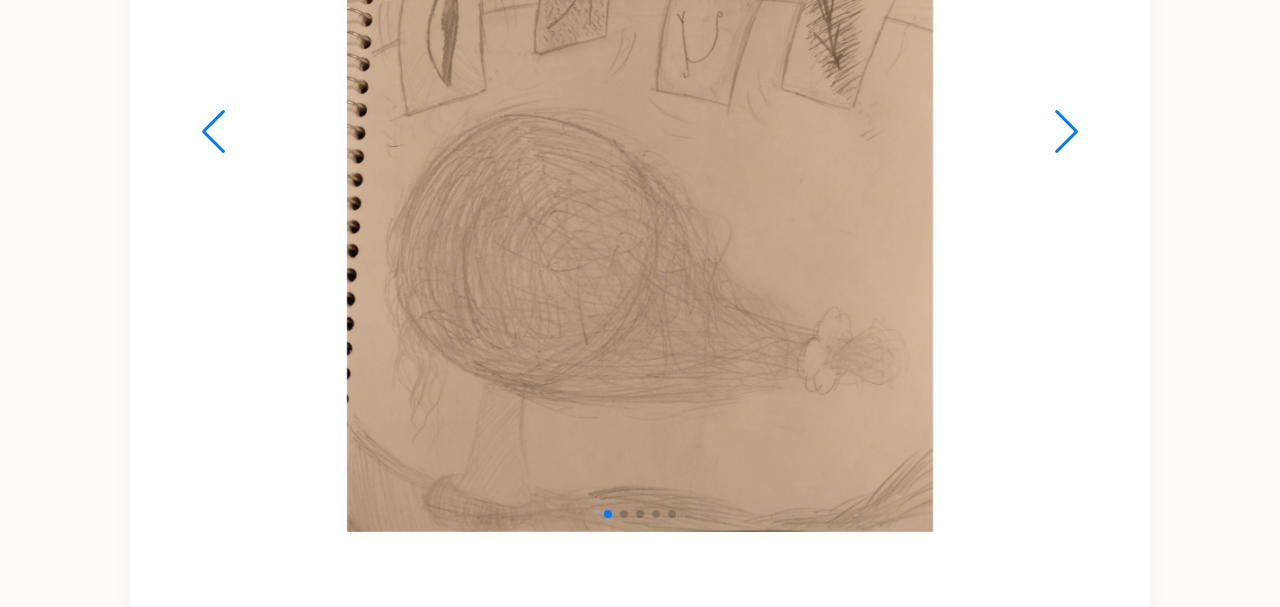
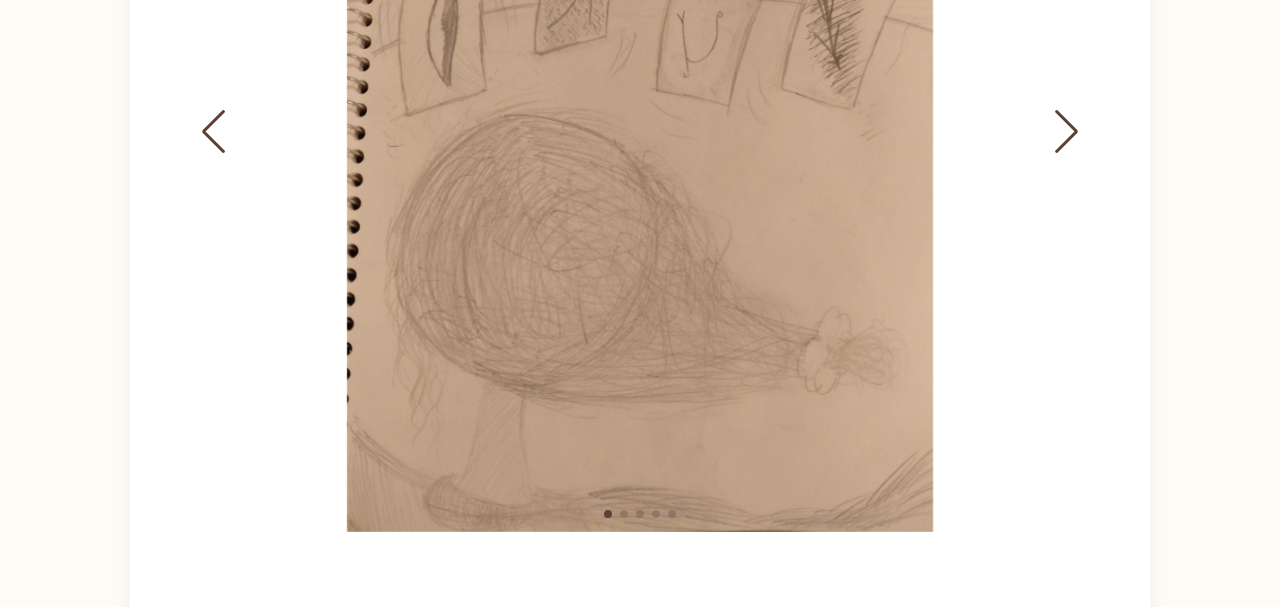
Before and after one commit to shreesamavedhi/solarsprout.online, a Jekyll site: the page built from _posts/2019-07-15-choose-your-spell.md, in a window 1280 px wide. Shown: the part 1167-1774 px from the top of the page. Built offline with Jekyll 4.4.1, drawn with Linux system fonts in a browser that asks for light colours.

Commit message:
Changing swiper button colors

```diff
--- a/_layouts/default.html
+++ b/_layouts/default.html
@@ -28,7 +28,7 @@
     <link rel="icon" type="image/png" sizes="32x32" href="{{ "/assets/images/favicon/favicon-32x32.png" | relative_url }}">
     <link rel="icon" type="image/png" sizes="16x16" href="{{ "/assets/images/favicon/favicon-16x16.png" | relative_url }}">
     <link rel="manifest" href="{{ "/site.webmanifest" | relative_url }}">
-    <link rel="shortcut icon" href="{{ "/favicon.ico" | relative_url }}" type="image/x-icon">
+    <link rel="shortcut icon" href="{{ "assets/images/favicon/favicon.ico" | relative_url }}" type="image/x-icon">
     {%- feed_meta -%}
     {%- if jekyll.environment == 'production' and site.google_analytics -%}
       {%- include google-analytics.html -%}
--- a/_sass/custom.scss
+++ b/_sass/custom.scss
@@ -99,36 +99,39 @@
       height: 2px;
       background-color: vars.$rich-soil;
       position: absolute;
-      left: 50%;
-      transform: translateX(-50%);
-      transition: all 0.3s ease;
+    }
+  }
+}
 
-      &:nth-child(1) { top: 25%; }
-      &:nth-child(2) { top: 50%; }
-      &:nth-child(3) { top: 75%; }
+// Swiper navigation styles
+.swiper {
+  .swiper-button-next,
+  .swiper-button-prev {
+    color: vars.$rich-soil !important; // Deep brown from our theme
+
+    &:hover {
+      color: vars.$terracotta !important; // Lighter brown on hover
     }
 
-    &.active {
-      span {
-        &:nth-child(1) {
-          top: 50%;
-          transform: translate(-50%, -50%) rotate(45deg);
-        }
-
-        &:nth-child(2) {
-          opacity: 0;
-        }
-
-        &:nth-child(3) {
-          top: 50%;
-          transform: translate(-50%, -50%) rotate(-45deg);
-        }
-      }
+    &:active {
+      color: vars.$moss-green !important; // Green when clicked
     }
   }
 
+  // Pagination dots
+  .swiper-pagination-bullet {
+    background: vars.$rich-soil !important; // Deep brown dots
+    opacity: 0.3;
 
+    &-active {
+      opacity: 1;
+      background: vars.$rich-soil !important;
+    }
+  }
+}
 
+// Mobile navigation styles
+.site-nav {
   @media screen and (max-width: 600px) {
     height: 40px;
 
```
